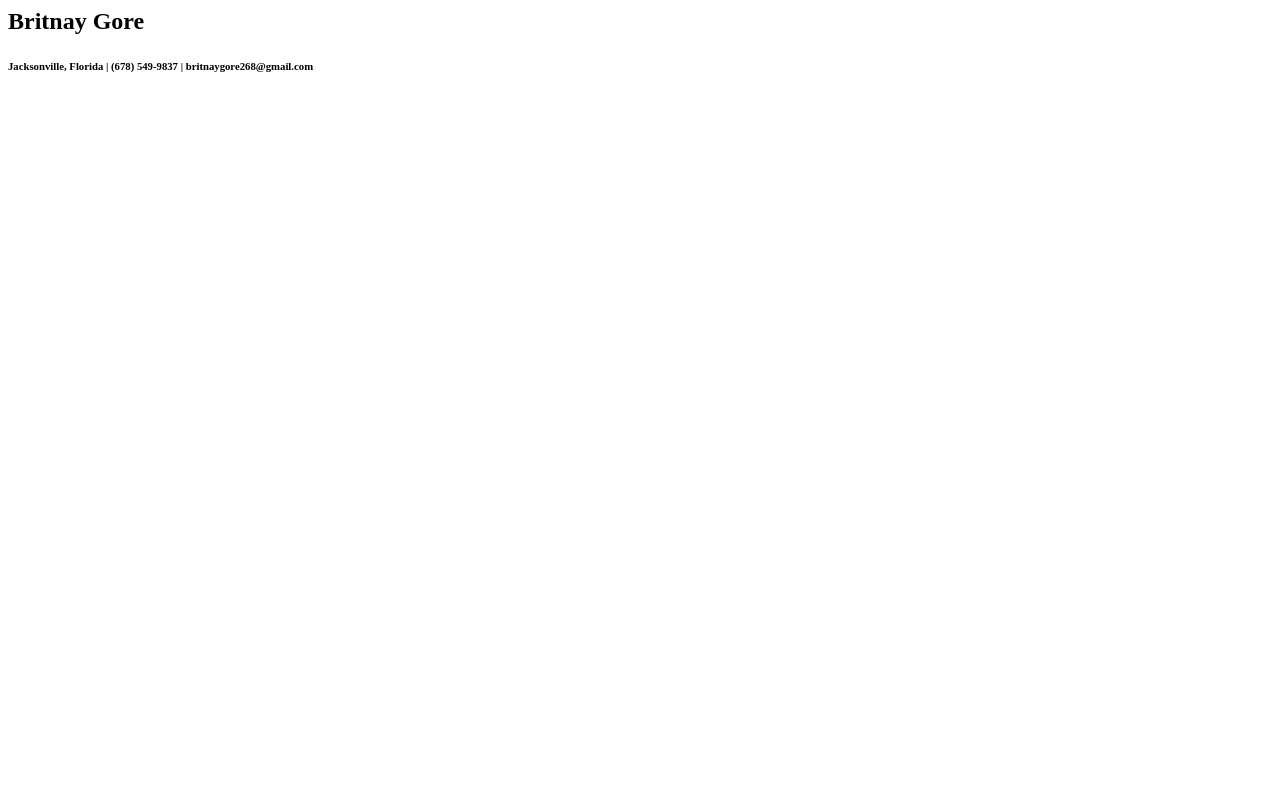
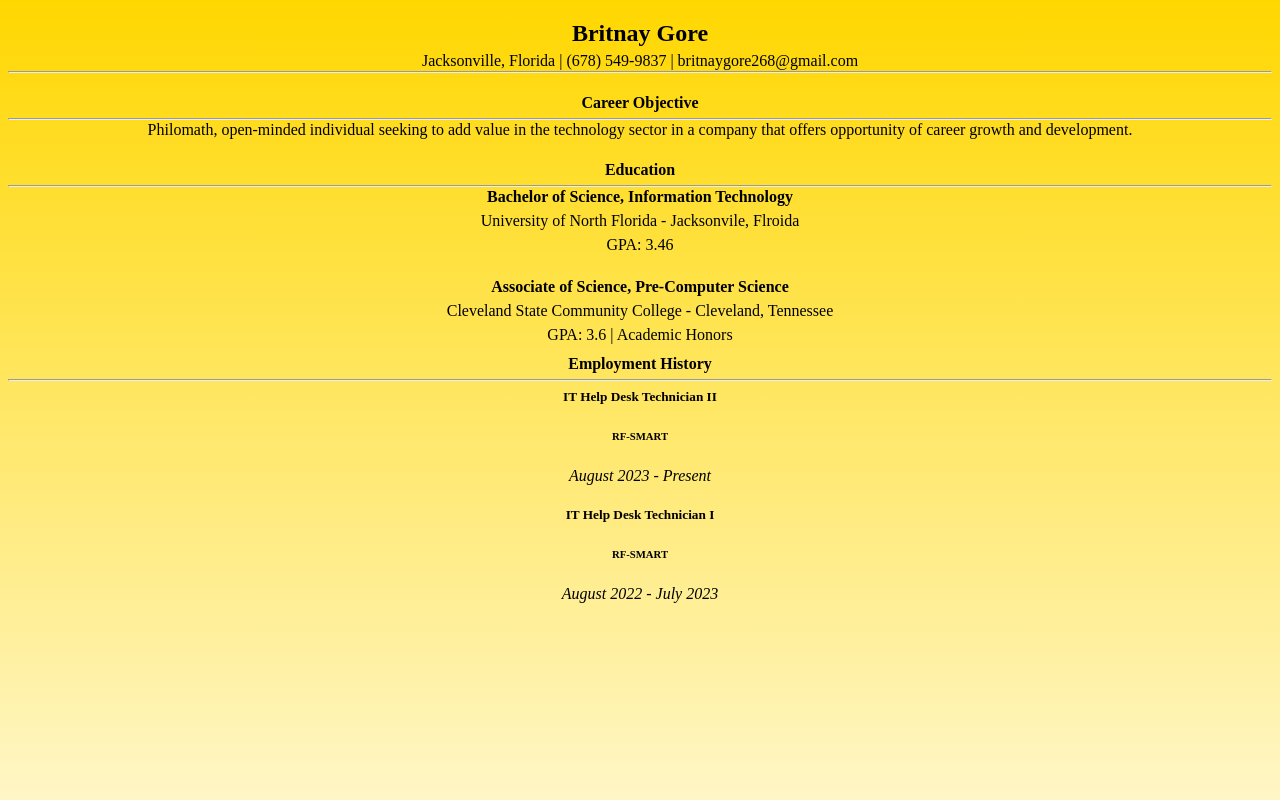
Before and after one commit to britnay268/LAB-HTML-Resume, a plain HTML site: page index.html in a window 1280 px wide. Shown: the top 800 px of the page. Drawn offline with Linux system fonts and the light colour scheme.

Commit message:
Modified CSS file and HTML file

```diff
--- a/index.html
+++ b/index.html
@@ -1,11 +1,48 @@
-<html>
-  <article>
-    <header>
+<!DOCTYPE html>
+<html lang="en">
+  <head>
+    <meta charset="UTF-8">
+    <meta http-equiv="X-UA-Compatible" content="IE=edge">
+    <meta name="viewport" content="width=device-width, initial-scale=1.0">
+    <title>Britnay Gore Resume</title>
+    <link rel="stylesheet" href="main.css">
+  </head>
+  <body>
+    <article id="about-britnay">
       <h1>Britnay Gore</h1>
-      <h6>Jacksonville, Florida | (678) 549-9837 | britnaygore268@gmail.com</h6>
-    </header>
-  </article>
-  <article>
-
-  </article>
+      <p>Jacksonville, Florida | (678) 549-9837 | britnaygore268@gmail.com</p>
+      <hr>
+    </article>
+    <article id="career-obj">
+      <h4>Career Objective</h4>
+      <hr>
+      <p>Philomath, open-minded individual seeking to add value in the technology sector in a company that offers opportunity of
+      career growth and development.</p>
+    </article>
+    <article id="education">
+      <h4>Education</h4>
+      <hr>
+      <p><b>Bachelor of Science, Information Technology</b></p>
+      <p>University of North Florida - Jacksonvile, Flroida</p>
+      <p>GPA: 3.46</p>
+      <br>
+      <p><b>Associate of Science, Pre-Computer Science</b></p>
+      <p>Cleveland State Community College - Cleveland, Tennessee</p>
+      <p>GPA: 3.6 | Academic Honors</p>
+    </article>
+    <article id="employee-history">
+      <h4>Employment History</h4>
+      <hr>
+    </article>
+    <article id="employee-history1">
+      <h5>IT Help Desk Technician II</h5>
+      <h6>RF-SMART</h6>
+      <p><i>August 2023 - Present</i></p>
+    </article>
+    <article id="employee-history2">
+      <h5>IT Help Desk Technician I</h5>
+      <h6>RF-SMART</h6>
+      <p><i>August 2022 - July 2023</i></p>
+    </article>
+  </body>
 </html>
--- a/main.css
+++ b/main.css
@@ -0,0 +1,25 @@
+body {
+  background: linear-gradient(gold, white);
+  height: 1000px;
+  text-align: center;
+}
+hr {
+  margin-top: -15px;
+  margin-bottom: -15px;
+}
+
+#about-britnay {
+  text-align: center;
+}
+
+#about-britnay p {
+  margin-top: -15px;
+}
+
+#about-britnay hr {
+  margin-bottom: 0px;
+}
+
+#education p {
+  margin-bottom: -10px;
+}
```
